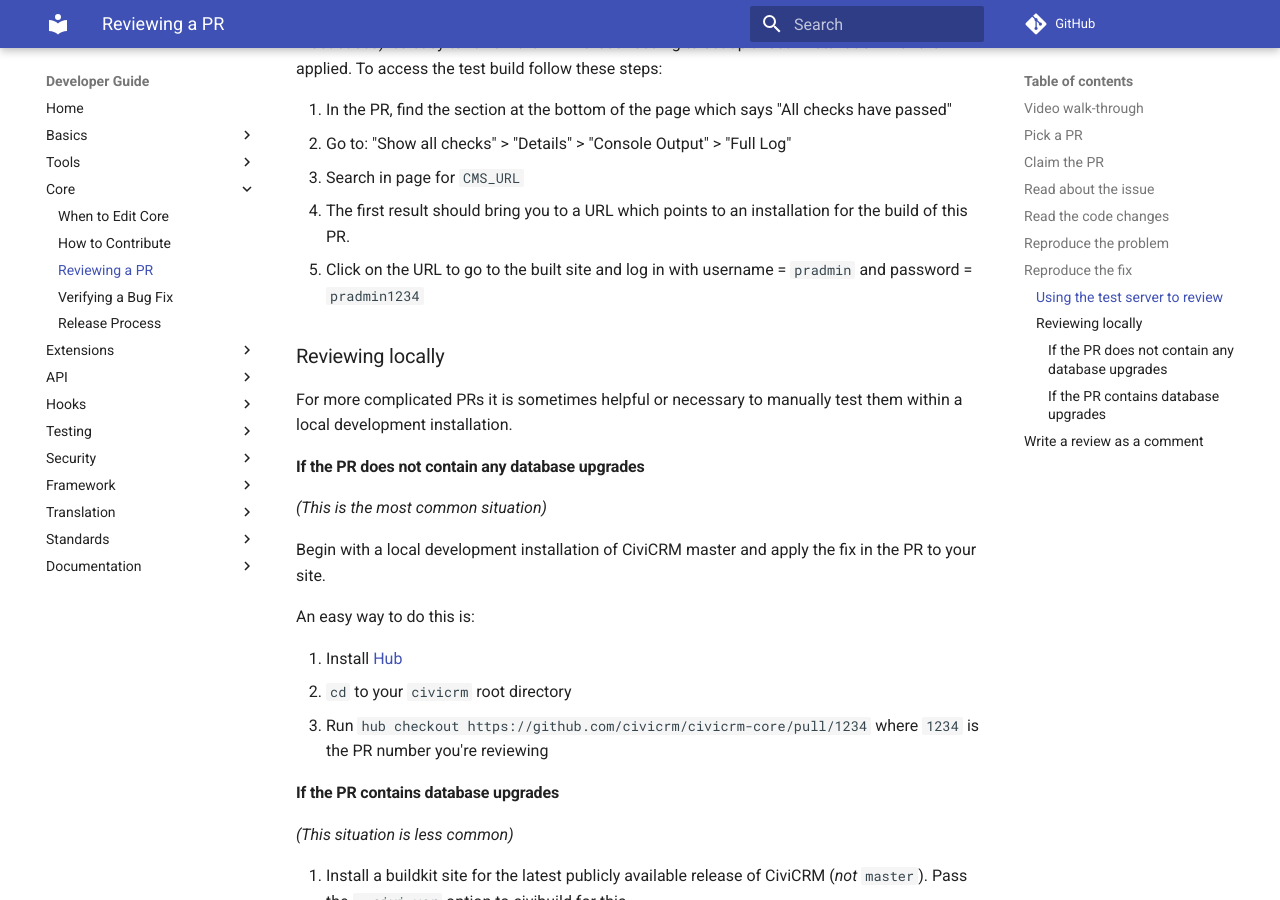
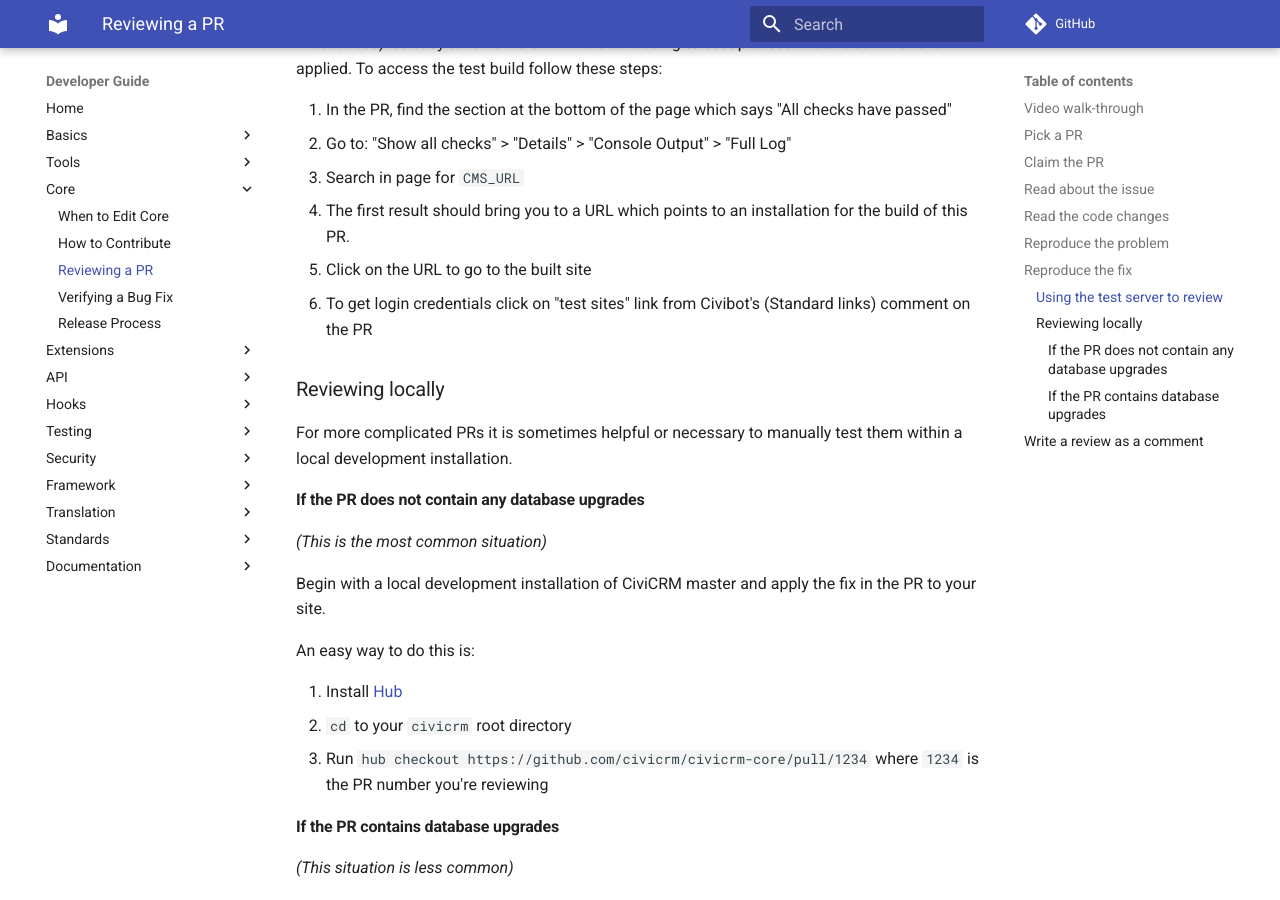
Before and after one commit to civicrm/civicrm-dev-docs, an MkDocs documentation site: the page built from docs/core/pr-review.md, in a window 1280 px wide and 900 px high, scrolled down 2464 px. Built offline with MkDocs 1.6.1 and Material for MkDocs 9.7.7, drawn with Linux system fonts in a browser that asks for light colours; comment, search, counter and statistics services are not loaded; old or Windows-style settings are respelled for this version of MkDocs.

Commit message:
update pr-review guide to solve issue #598 show new way for accessing pr test site credentials

```diff
--- a/docs/core/pr-review.md
+++ b/docs/core/pr-review.md
@@ -64,8 +64,8 @@
 1. Go to: "Show all checks" > "Details" > "Console Output" > "Full Log"
 1. Search in page for `CMS_URL`
 1. The first result should bring you to a URL which points to an installation for the build of this PR.
-1. Click on the URL to go to the built site and log in with username = `pradmin` and password = `pradmin1234`
-
+1. Click on the URL to go to the built site
+1. To get login credentials click on "test sites" link from Civibot's (Standard links) comment on the PR
 ### Reviewing locally
 
 For more complicated PRs it is sometimes helpful or necessary to manually test them within a local development installation.
```
